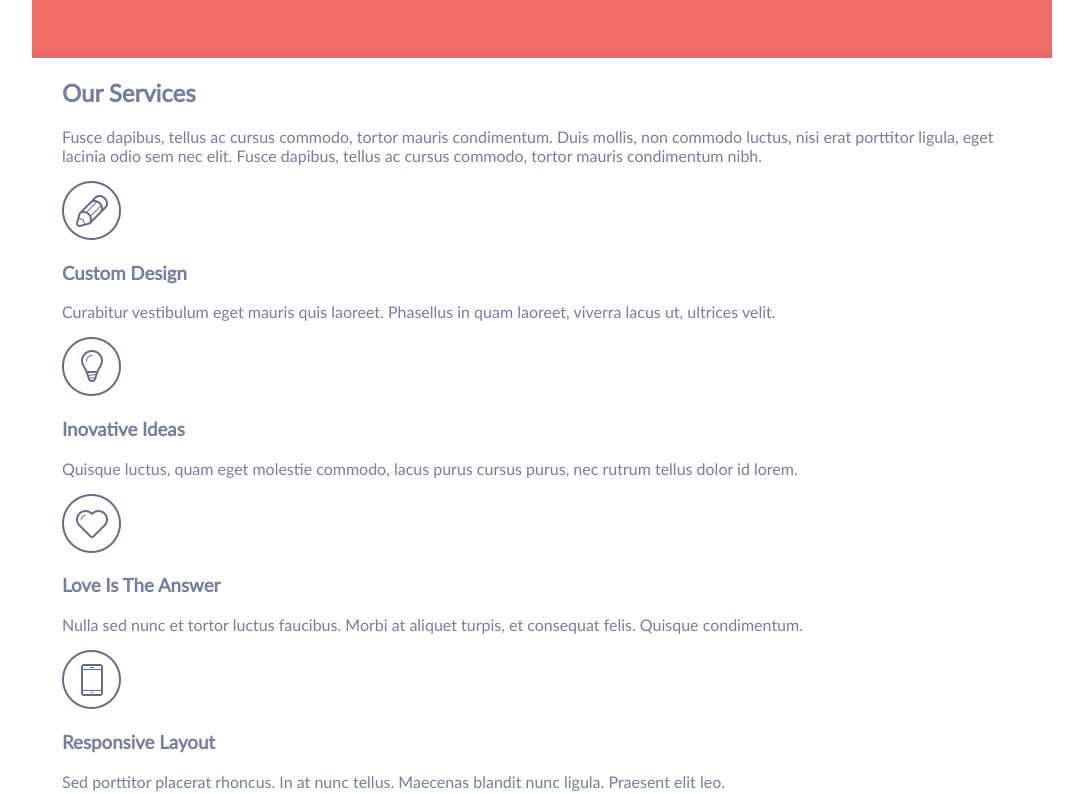
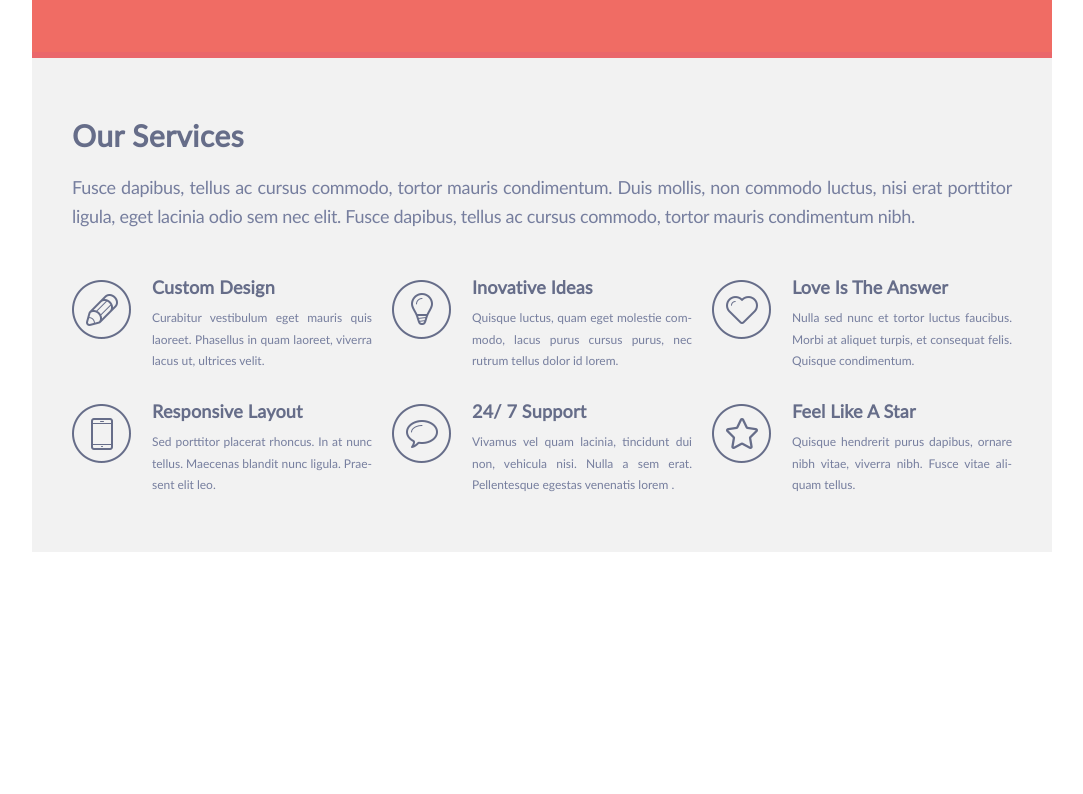
Before and after one commit to akrayushkin/singolo, a plain HTML site: page singolo1.html in a window 1280 px wide. Shown: the part 637-1431 px from the top of the page, without its empty margins (98-1181 px from the left). After the commit the page ends 1195 px from the top, so only its background shows below. Drawn offline with Linux system fonts and the light colour scheme.

Commit message:
feat: add "services" section style

```diff
--- a/singolo1.css
+++ b/singolo1.css
@@ -242,3 +242,85 @@ h6 {
   order: -1;
   margin-left: 2px;
 }
+
+.services__inner {
+  background-color: #f2f2f2;
+  border-bottom: 6px solid #ffffff;
+}
+
+.services__content {
+  min-height: 494px;
+  padding: 0 10px;
+}
+
+.services__title {
+  margin: 0;
+  margin-bottom: 20px;
+  padding-top: 59px;
+
+  font-weight: 900;
+  font-size: 30px;
+  color: #666d89;
+  letter-spacing: 0.4px;
+}
+
+.services__intro {
+  margin-bottom: 49px;
+
+  font-weight: 300;
+  font-size: 18px;
+  line-height: 1.6;
+  text-align: justify;
+  letter-spacing: -0.3px;
+}
+
+.services__list {
+  display: flex;
+  flex-wrap: wrap;
+  justify-content: space-between;
+}
+
+.services__item {
+  display: flex;
+  justify-content: space-between;
+  width: 300px;
+  margin-bottom: 32px;
+}
+
+.services__item-ico {
+  width: 59px;
+  height: 59px;
+}
+
+.services__item-content {
+  width: 220px;
+}
+
+.services__item-title {
+  margin: 0;
+  margin-bottom: 13px;
+
+  font-weight: 900;
+  font-size: 18px;
+  line-height: 0.8;
+  color: #666d89;
+  letter-spacing: 0.2px;
+}
+
+.services__item-intro {
+  margin: 0;
+
+  font-size: 12px;
+  line-height: 1.8;
+  text-align: justify;
+  hyphens: auto;
+
+  -moz-hyphenate-limit-chars: 6 3 3;
+  -ms-hyphenate-limit-chars: 6 3 3;
+  -moz-hyphenate-limit-last: always;
+  -ms-hyphenate-limit-last: always;
+  -moz-hyphenate-limit-lines: 2;
+  -ms-hyphenate-limit-lines: 2;
+  -moz-hyphenate-limit-zone: 8%;
+  -ms-hyphenate-limit-zone: 8%;
+}
```
